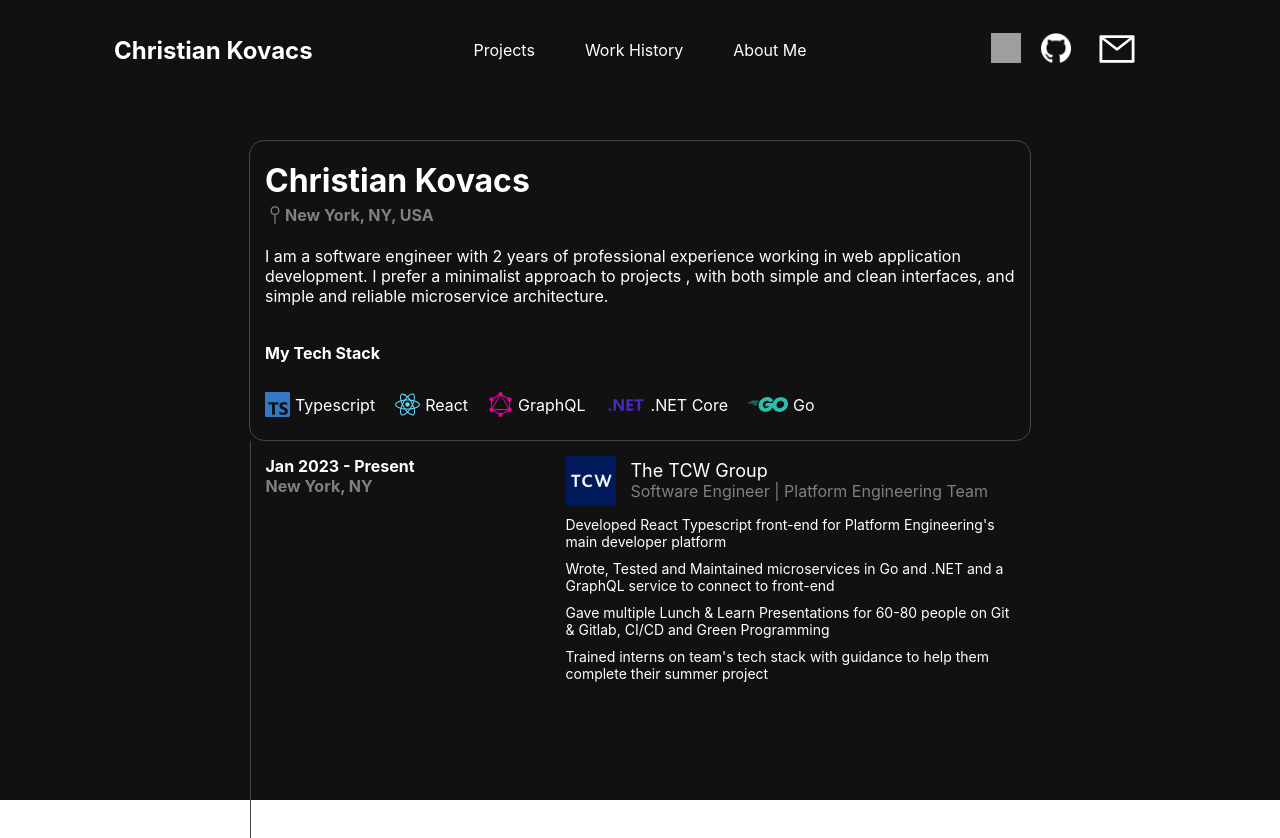
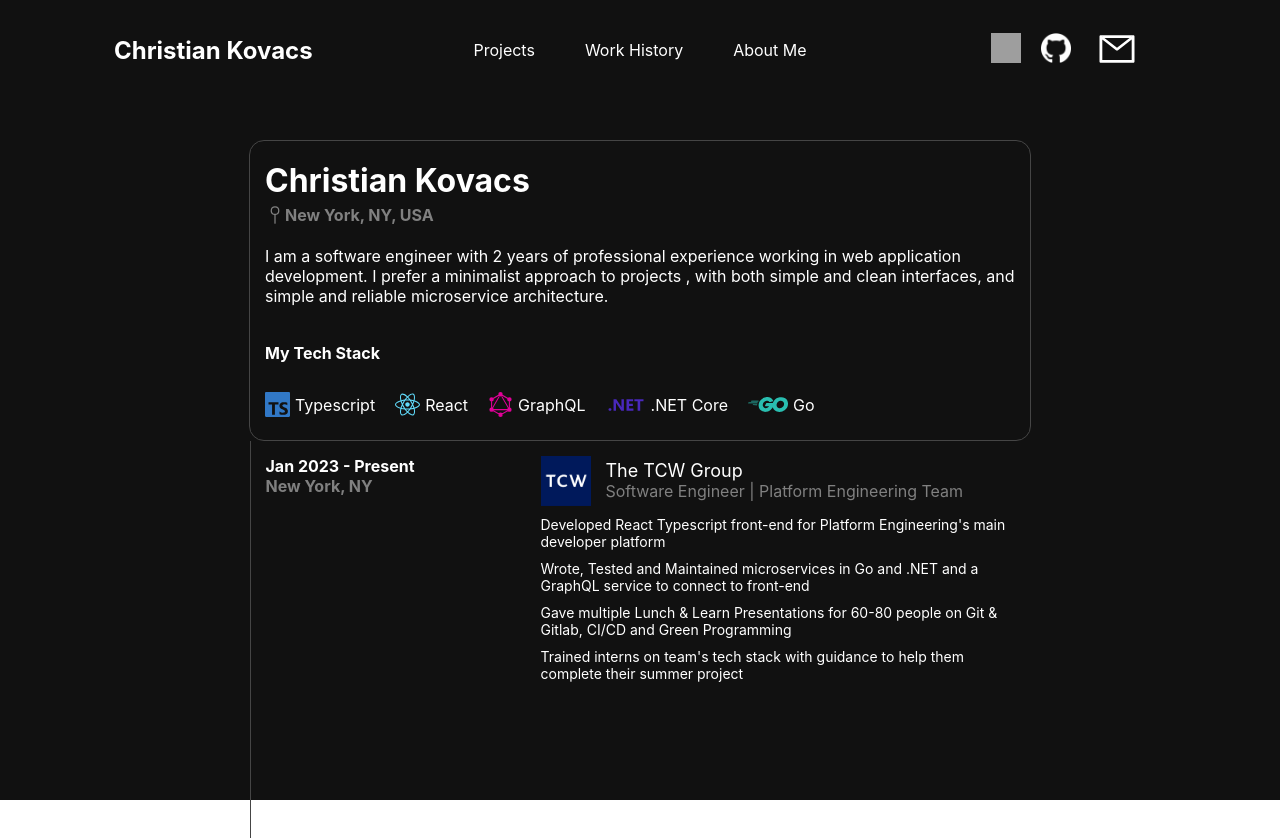
Before and after one commit to ckovacsdev/portfolio, a React (Create React App) app: page / in a window 1280 px wide. Shown: the top 838 px of the page. Built offline with nearby package versions, Linux system fonts and the light colour scheme; grey boxes are pictures that could not be loaded; the HTML template or start-up script is replaced by a standard one.

Commit message:
minor sizing changes

```diff
--- a/src/components/work-history-card/work-history.css
+++ b/src/components/work-history-card/work-history.css
@@ -9,7 +9,7 @@
 }
 
 .work-history-item{
-    height: 200px;
+    height: 250px;
     width: 750px;
     display: flex;
     flex-direction: row;
@@ -34,7 +34,7 @@
 }
 
 .work-history-job-description{
-    width: 450px;
+    width: 475px;
     display: flex;
     flex-direction: column;
     row-gap: 10px;
```
